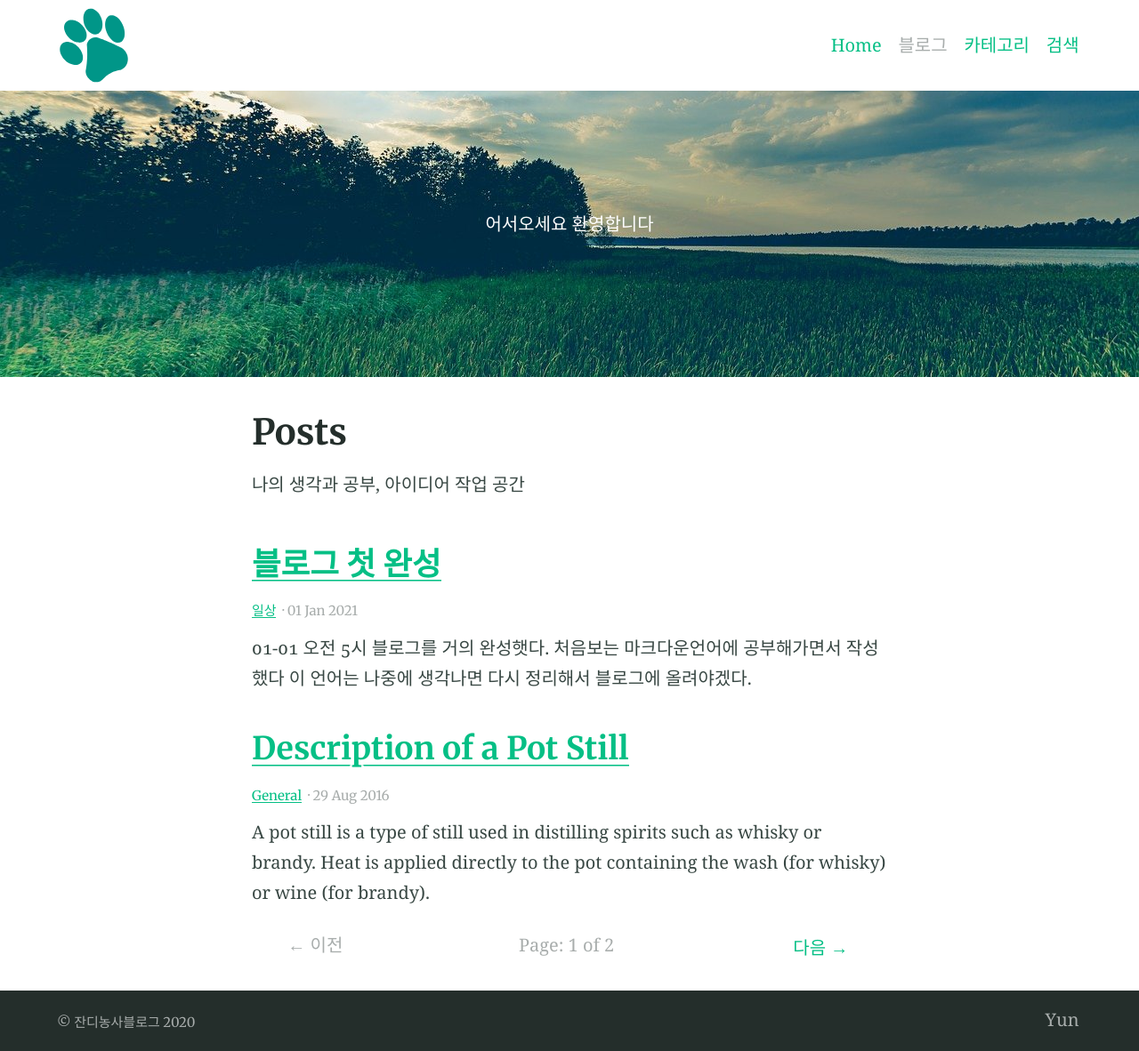
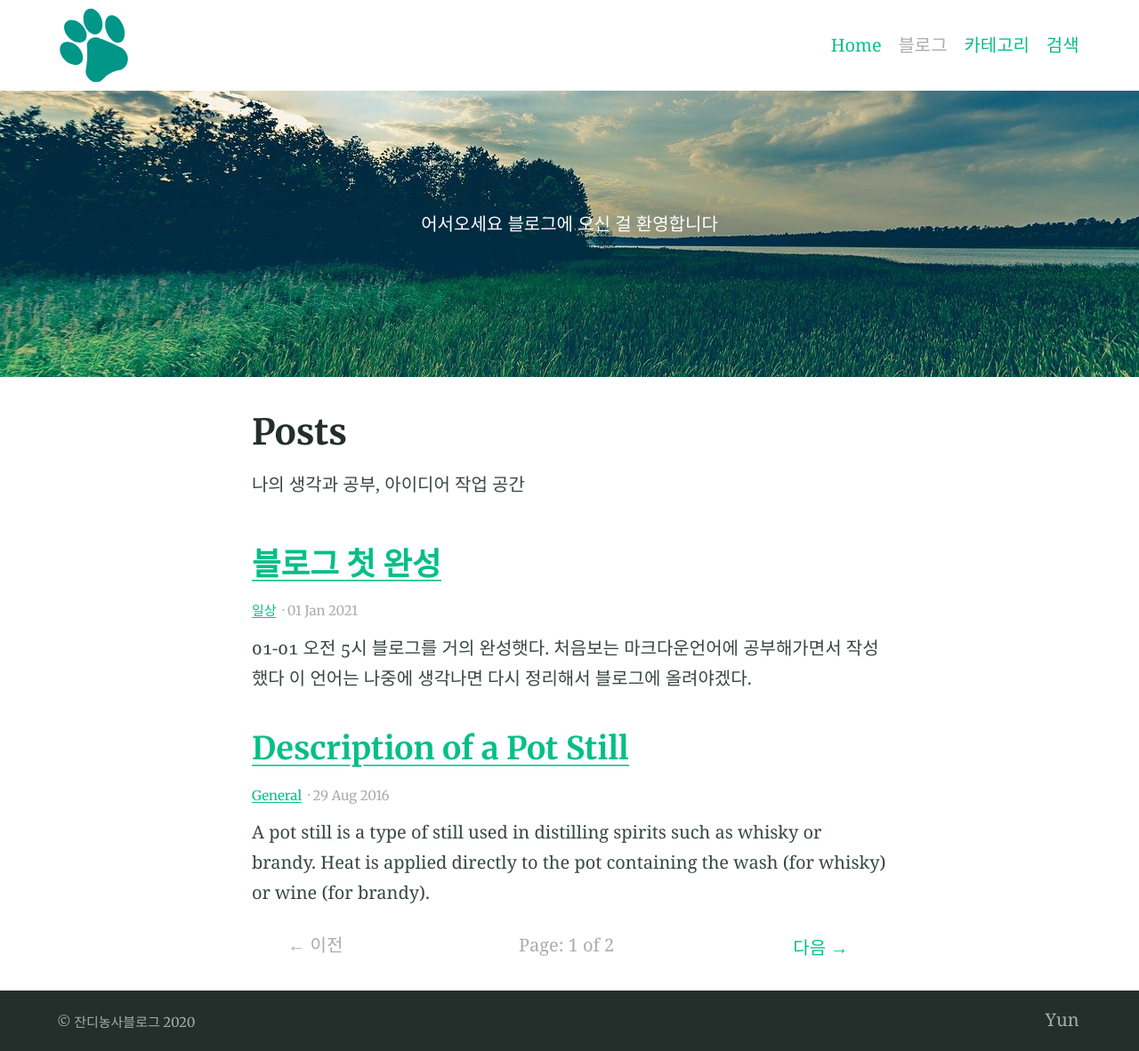
Before and after one commit to EngineerYun/EngineerYun.github.io, a Jekyll site: the page built from blog/index.html, in a window 1280 px wide. Shown: the whole page at 89% size. Built offline with Jekyll 4.4.1, drawn with Linux system fonts in a browser that asks for light colours; the list of posts is cut into pages by our own code.

```diff
--- a/_config.yml
+++ b/_config.yml
@@ -64,7 +64,7 @@
     output: true
     description: "나의 생각과 공부, 아이디어 작업 공간" # The post list page content
     feature_text: |
-      <span style="color:white">어서오세요 환영합니다</span>
+      <span style="color:white">어서오세요 블로그에 오신 걸 환영합니다</span>
     feature_image: "/assets/logos/sky_gress.jpg"
 
 # 6. Jekyll collections settings
```
